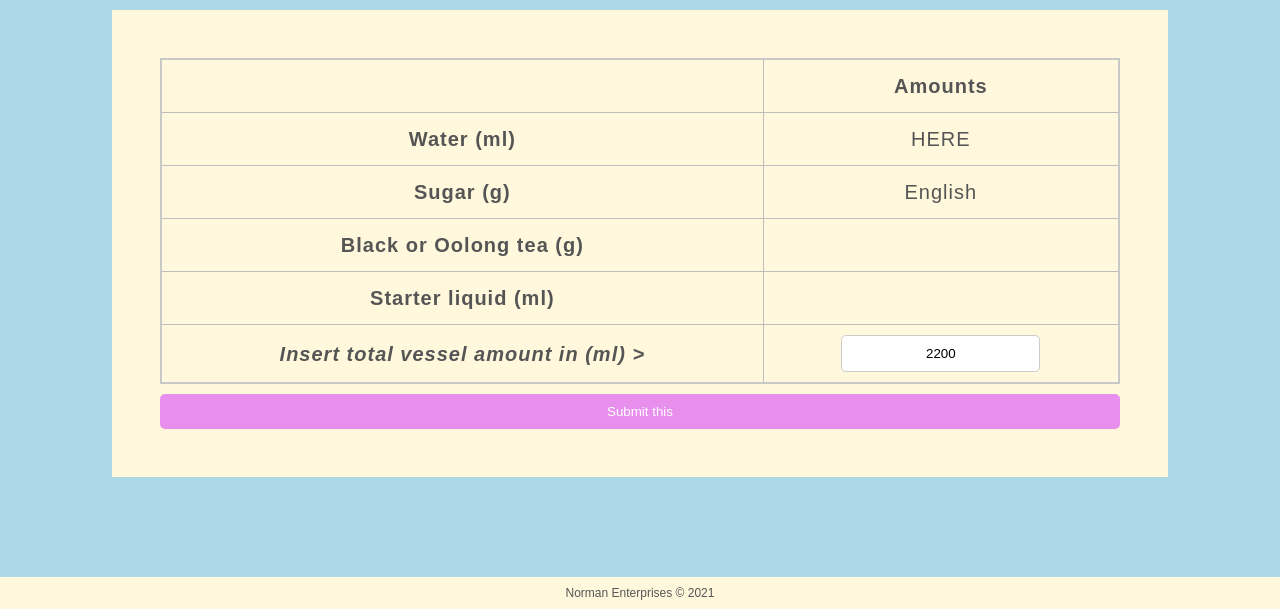
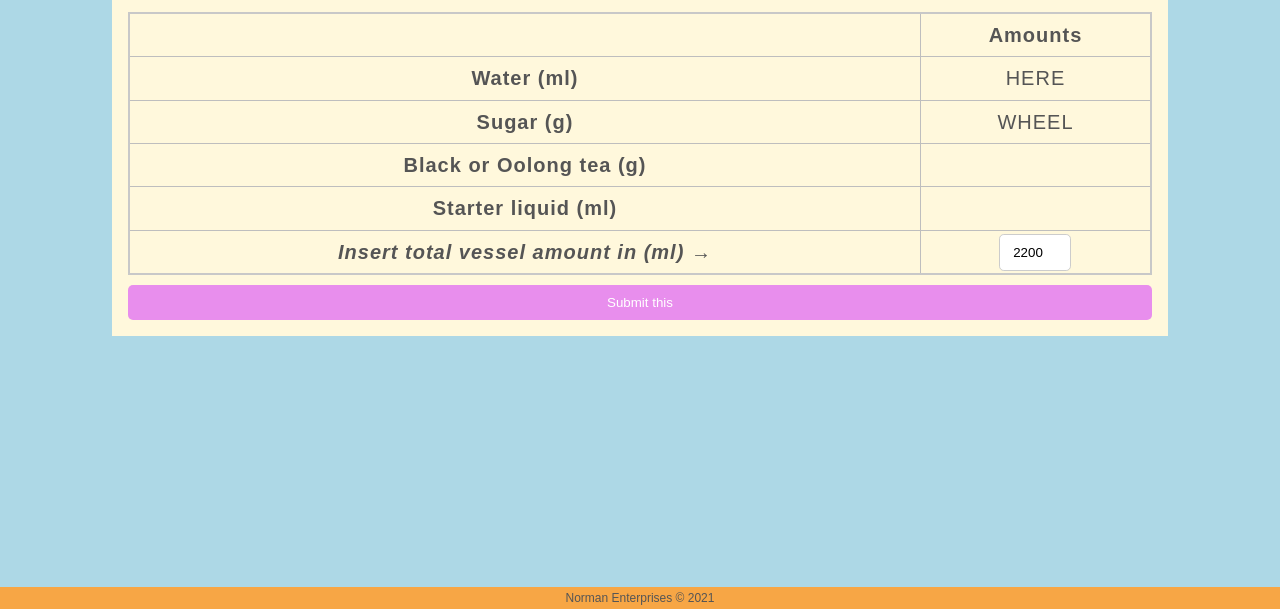
Before and after one commit to norgru/project-iguana, a plain HTML site: page index.html in a window 1280 px wide. Shown: the part 191-800 px from the top of the page. Drawn offline with Linux system fonts and the light colour scheme.

Commit message:
more more more

```diff
--- a/css/style.css
+++ b/css/style.css
@@ -8,7 +8,7 @@ body{
     color: #555;
     font-family: Arial, Helvetica, sans-serif;
     font-size: 20px;
-    line-height: 2rem;
+    line-height: 1.4rem;
 }
 
 #titlegif{
@@ -27,6 +27,7 @@ header{
 
 .container{
     margin: auto;
+    margin-bottom: 50px;
     width: 80%;
     overflow: auto;
     padding: 1rem;
@@ -34,7 +35,6 @@ header{
 }
 
 #user-form{
-    padding: 2rem;
     background:cornsilk;
 }
 
@@ -42,17 +42,16 @@ header{
     display: block;
 }
 
-input[type='text']{
+td #inputcontainer{
+}
+
+input[type='number']{
     text-align: center;
     padding: 10px;
     border-radius: 0.3rem;
     border: 1px solid #ccc;
+    width: 50px;
 }
-
-#inputcontainer{
-    width: 100%;
-}
-
 
 .submit-btn{
     display: block; /*make it its own block element on its own line*/
@@ -74,11 +73,12 @@ table {
 
 td, th {
     border: 1px solid rgb(190,190,190);
-    padding: 10px 20px;
+    padding: 10px;
 }
 
 td {
     text-align: center;
+    padding: 0;
 }
 
 caption {
@@ -111,7 +111,7 @@ li{
 
 footer{
     font-size: 12px;
-    background: cornsilk;
+    background: #F7A645;
     position: fixed;
     left: 0;
     bottom: 0;
--- a/index.html
+++ b/index.html
@@ -47,7 +47,7 @@
                         </tr>
                         <tr>
                           <th>Sugar (g)</th>
-                          <td>English</td>
+                          <td>WHEEL</td>
                         </tr>
                         <tr>
                           <th>Black or Oolong tea (g)</th>
@@ -58,10 +58,10 @@
                           <td>&nbsp;</td>
                         </tr>
                         <tr>
-                            <th><i>Insert total vessel amount in (ml) ></i></th>
+                            <th><i>Insert total vessel amount in (ml) &rarr;</i></th>
                             <td>
                                 <div id="inputcontainer">
-                                    <input type="text" id="vesselamount" value="2200">
+                                    <input type="number" id="vesselamount" size="6" value="2200">
                                 </div>
                             </td>
                         </tr>
```
